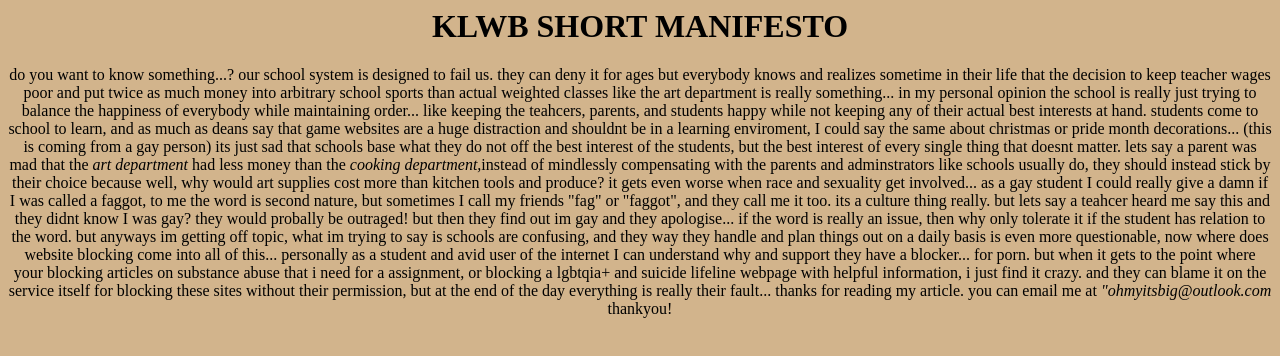
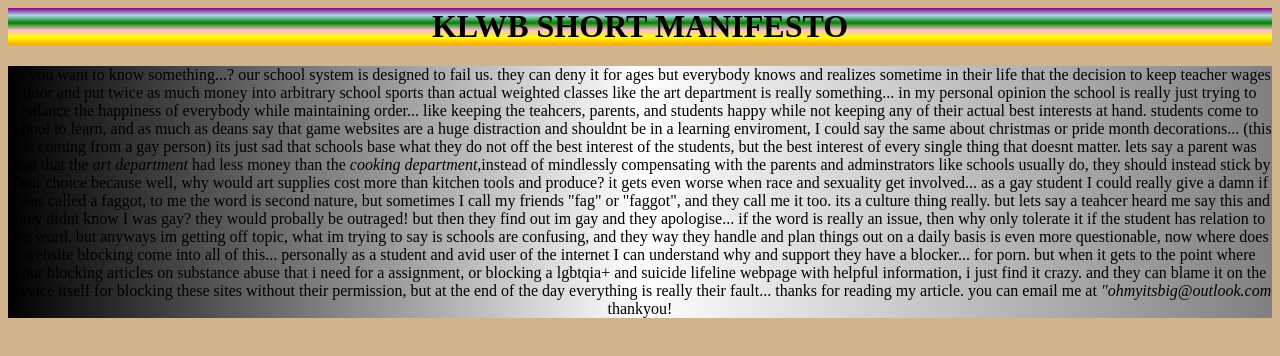
Before and after one commit to killianbreckling-del/snake-updated, a plain HTML site: page pages/most/KLWB MANIFESTO.html in a window 1280 px wide. Drawn offline with Linux system fonts and the light colour scheme.

Commit message:
update v9

```diff
--- a/pages/most/KLWB MANIFESTO.html
+++ b/pages/most/KLWB MANIFESTO.html
@@ -2,16 +2,16 @@
     <head>
         <style>
             h1 {
-                linear-gradient(to bottom, purple, lightblue, green, pink, yellow, orange);
-                -webkit -background clip: text;
-                -webkit -text fill color : transparent;
+                background-image: linear-gradient(to bottom, purple, lightblue, green, pink, yellow, orange);
+                -webkit-background clip: text;
+                -webkit-text fill color : transparent;
                 text-align: center;
             }
             p {
                 text-align: center;
-                linear-gradient(to left, grey, white, black);
-                -webkit -background clip: text;
-                -webkit -text fill color : transparent;
+                background-image: linear-gradient(to left, grey, white, black);
+                -webkit-background clip: text;
+                -webkit-text fill color : transparent;
             }
             body {
                 background-color: tan;
```
